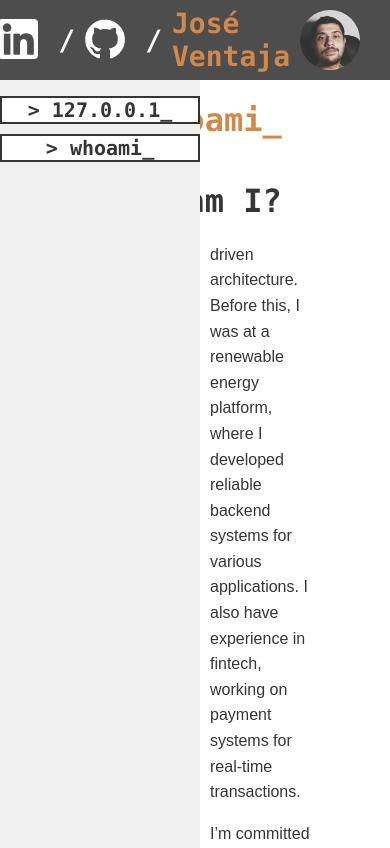
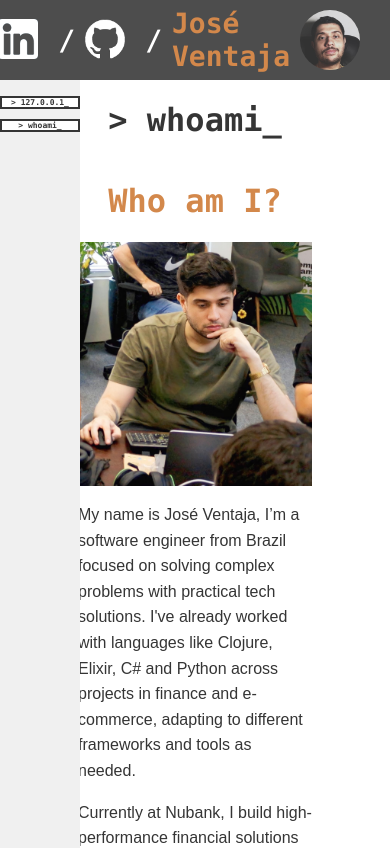
Before and after one commit to jrventaja/mypage, a React (Create React App) app: page /whoami in a window 390 px wide. Shown: the top 848 px of the page. Built offline with nearby package versions, Linux system fonts and the light colour scheme.

Commit message:
add posts

```diff
--- a/src/App.css
+++ b/src/App.css
@@ -64,3 +64,11 @@
       visibility: hidden;
   }
 }
+
+.newspaper {
+  column-count: 2;
+  column-gap: 30px;
+  font-family: Arial, sans-serif;
+  line-height: 1.6;
+  width: 60%;
+}
--- a/src/components/about/About.css
+++ b/src/components/about/About.css
@@ -23,3 +23,9 @@
   display: flex;
   flex-direction: column;
 }
+
+@media (max-width: 600px) {
+  .newspaper {
+    column-count: 1;
+  }
+}
--- a/src/components/about/About.js
+++ b/src/components/about/About.js
@@ -5,8 +5,8 @@ import myPicture from "../../resources/my-picture.jpg"
 const About = () => {
   return (
     <div className="about">
-      <h1 className="oranje">&gt; whoami<span className="blink">_</span></h1>
-      <h1>Who am I?</h1>
+      <h1>&gt; whoami<span className="blink">_</span></h1>
+      <h1 className="oranje">Who am I?</h1>
       <div className="newspaper">
         <div className="my-picture">
           <img src={myPicture} alt="Myself working" />
--- a/src/components/home/Home.css
+++ b/src/components/home/Home.css
@@ -1,8 +1,4 @@
 .home {
-  flex: 1;
-  display: flex;
-  justify-content: center;
-  align-items: flex-start;
-  padding: 20px;
+  margin-left: 250px;
   color: rgb(53, 53, 53);
 }
--- a/src/components/home/Home.js
+++ b/src/components/home/Home.js
@@ -1,10 +1,11 @@
 import React from 'react';
 import './Home.css';
+import Posts from '../../posts/Posts';
 
 const Home = () => {
   return (
     <main className="home">
-      <p>This is the content area.</p>
+      <Posts />
     </main>
   );
 };
--- a/src/components/sidebar/Sidebar.css
+++ b/src/components/sidebar/Sidebar.css
@@ -4,6 +4,7 @@
   color: white;
   background-color: #f0f0f0;
 }
+
 
 .sidebar ul {
   list-style-type: none;
@@ -48,3 +49,24 @@
   background-color: lightgray;
   cursor: pointer;
 }
+
+@media (max-width: 600px) {
+  .sidebar {
+    width: 80px;
+    overflow: hidden;
+  }
+
+  .sidebar:hover {
+    width: 200px;
+    transition: width 0.3s;
+  }
+
+  .sidebar li {
+    font-size: 8px;
+    transition: font-size 0.3s;
+  }
+
+  .sidebar li:hover {
+    font-size: 20px;
+  }
+}
--- /dev/null
+++ b/src/posts/Posts.js
@@ -0,0 +1,38 @@
+import React, { useEffect, useState } from 'react';
+
+
+const Posts = () => {
+    const [posts, setPosts] = useState([]);
+
+    useEffect(() => {
+        fetch('/posts.json')
+            .then((response) => {
+                if (!response.ok) {
+                    throw new Error('Network response was not ok');
+                }
+                return response.json();
+            })
+            .then((jsonData) => {
+                setPosts(jsonData);
+            });
+    }, []);
+    return (
+        <div>
+            {Array.isArray(posts) && posts.length > 0 ? (
+                posts.map(post => (
+                    <div key={post.datetime}>
+                         <p>{post.datetime}</p>
+                        <h2>{post.title}</h2>
+                        <div dangerouslySetInnerHTML={{ __html: post.content }} />
+                        <div><b>tags:</b> {post.tags}</div>
+                        <hr/>
+                    </div>
+                ))
+            ) : (
+                <div>No posts available</div>
+            )}
+        </div>
+    );
+};
+
+export default Posts;
```
Also changed, not shown: public/posts.json (added, +8 -0 lines).
